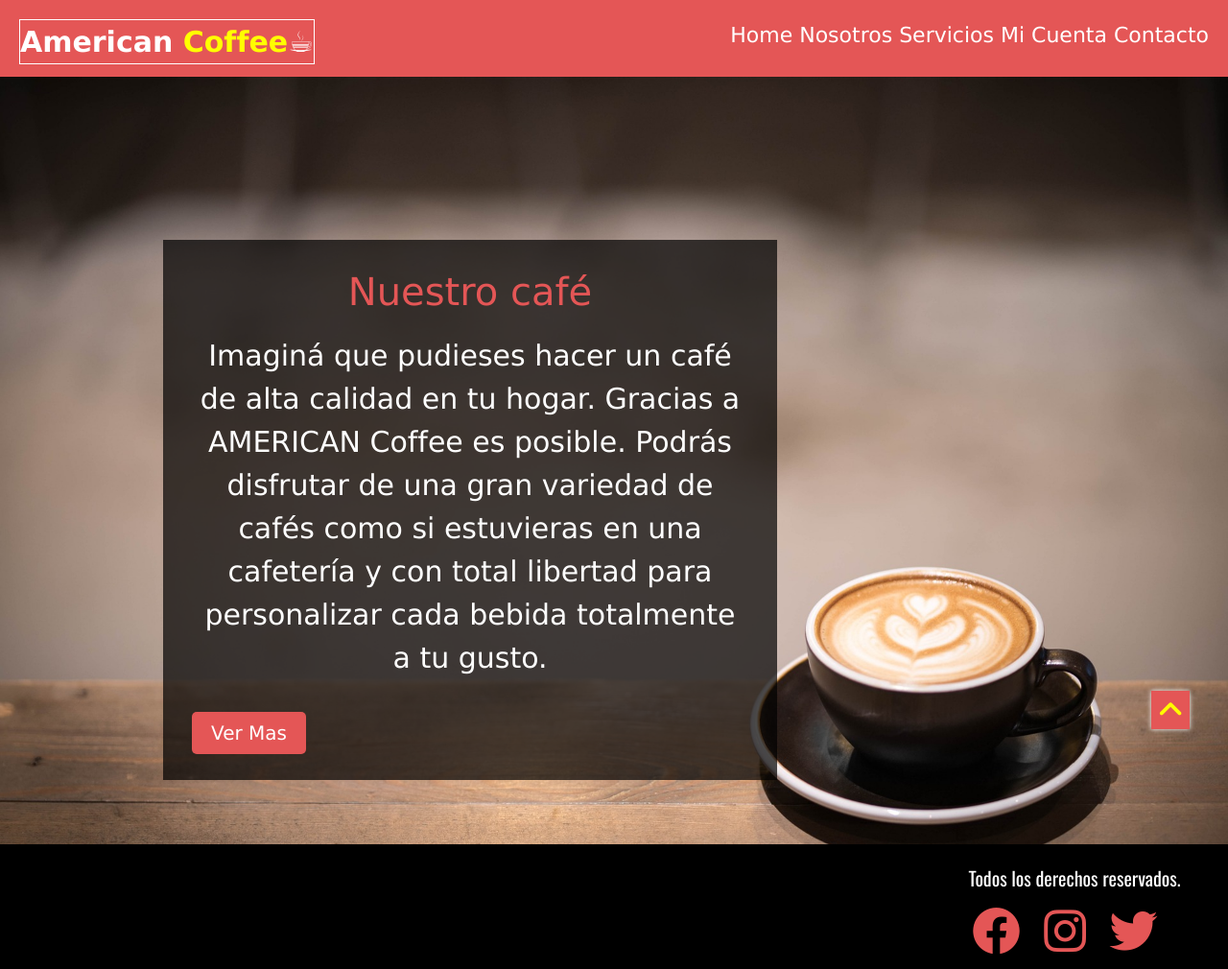
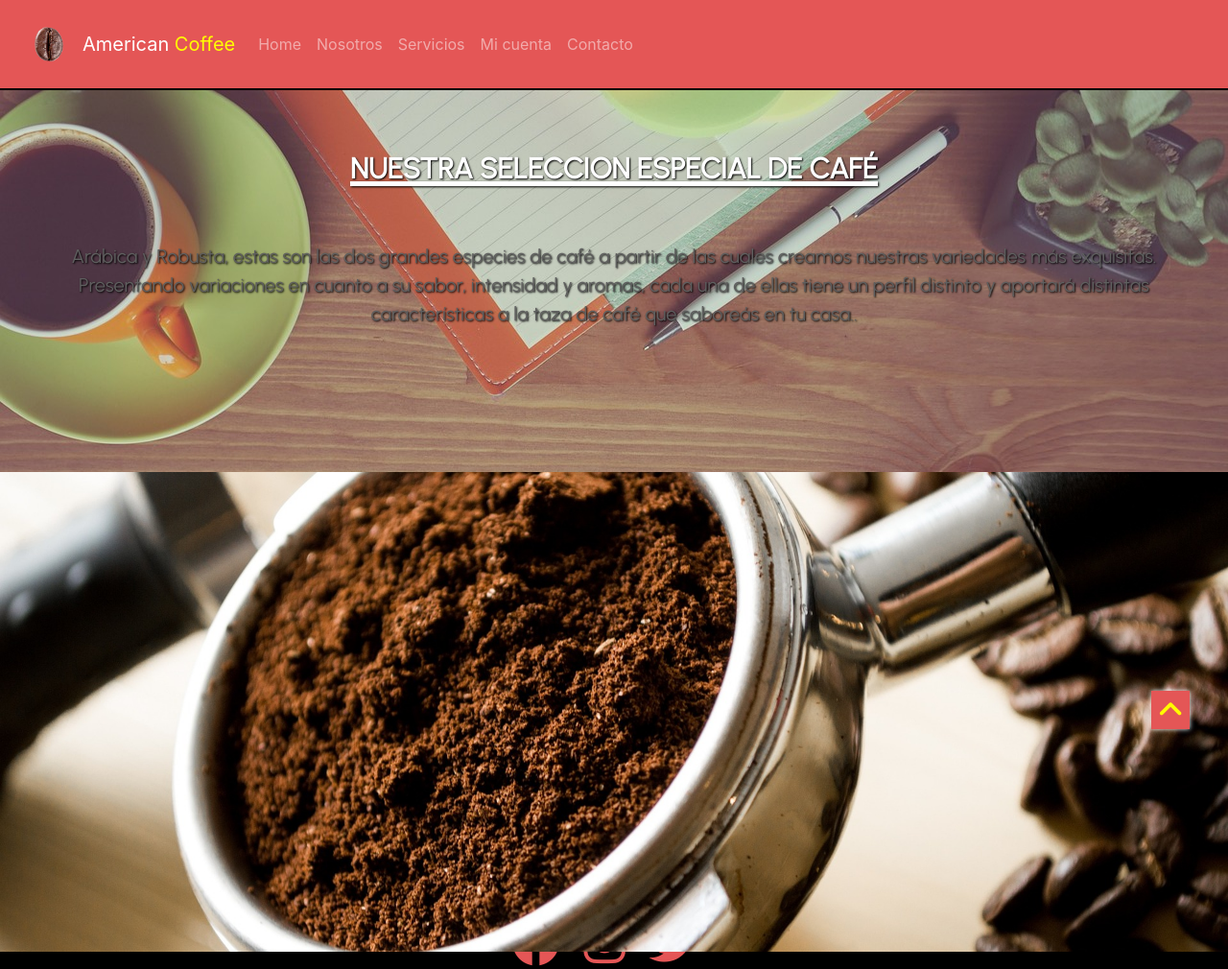
Before and after one commit to JonathanGentile/PF-GENTILE, a plain HTML site: page index.html in a window 1280 px wide. Shown: the top 1010 px of the page at 96% size. Drawn offline with nearby package versions, Linux system fonts and the light colour scheme.

Commit message:
Se agregaron imagenes nuevas al index y una nueva navbar para todas las pages con bootstrap y un nuevo jumbotron

```diff
--- a/css/styles.css
+++ b/css/styles.css
@@ -6,86 +6,82 @@
 html {
     scroll-behavior: smooth;
 }
-header {
-    height: 80px;
-    width: 100%;
-    background-color: rgb(228, 86, 86);
-    font-size: 22px;
-    font-family: Verdana, Geneva, Tahoma, sans-serif;
-    text-transform: capitalize;
-    padding: 20px;
+
+.logo {
+    padding: 5px;
+    margin: 15px;
 }
-.logo{
-    font-size: 30px;
-    text-transform: capitalize;
-    float: left;
-    font-weight: bold;
-    color: white;
-    border: 1px solid;
-}
-.logo span{
+
+span {
     color: yellow;
 }
-.barra{
-    float: right;
-}
-.barra ul li{
-    list-style: none;
-    display: inline-block;
-}
-.barra a{
+
+.navbar {
+    background-color: rgb(228, 86, 86);
     text-decoration: none;
     color: #fff;
 }
-.barra a:hover{
-    color: yellow;
-    text-decoration: underline;
-}
-main{
+
+main {
     height: 100vh;
     width: 100%;
-    background-color: #333;
-    background-image: url(../img/cafe-background.jpg);
+    background-color: #FBAB7E;
+    background-color: #FBAB7E;
+    background-image: linear-gradient(0deg, #FBAB7E 0%, #F7CE68 100%);
+
+
+}
+
+.jumbotron {
+    color: white;
+    text-align: center;
+    height: 400px;
+    background-color: rgb(117, 63, 63);
+    background-image: url(../img/jumbotron.jpg);
+    background-position: center;
+    background-position-y: 13%;
     background-size: cover;
-    background-position: right;
+    margin-bottom: 0;
+    border-top: 2px solid black;
+    border-radius: 0;
 }
-.call{
-    display: inline-block;
+
+.hJumbotron {
+    font-family: 'Urbanist', sans-serif;
+    color: rgb(255, 255, 255);
+    text-decoration: underline 5px;
+    text-transform: uppercase;
+    text-shadow: 1px 1px 2px rgb(0, 0, 0);
+}
+
+.jumbotron p {
+    text-align: center;
+    font-size: 30px;
+    font-family: 'Urbanist', sans-serif;
+    color: rgb(95, 95, 95);
+    text-shadow: 1px 1px 2px rgb(0, 0, 0);
+}
+
+.titulo {
     color: white;
-    width: 50%;
-    float: left;
-    background-color: rgba(0, 0, 0, 0.7);
-    padding: 30px;
-    font-family: Verdana, Geneva, Tahoma, sans-serif;
-    font-size: 30px;
-    margin: 170px;
-    background-size: contain;
+    padding: 20px;
+    text-shadow: 1px 1px 2px rgb(0, 0, 0);
+    background-color: rgb(228, 86, 86);
+    border-bottom: 2px solid black;
 }
-p{
-    text-align: center;
+
+.imagen1 {
+    padding: 250px;
+    background-image: url(../img/cafe-molido.jpg);
+    background-position: center;
+    background-size: cover;
 }
-h1{
-    text-align: center;
-    color: rgb(228, 86, 86);
-    margin-bottom: 20px;
+
+.buttonConocer {
+    background-color: white;
 }
-.call p{
-    margin-bottom: 30px;
-}
-.call a{
-    font-size: 20px;
-    background-color: rgb(228, 86, 86);
-    color: white;
-    text-decoration: none;
-    text-align: center;
-    padding: 10px 20px;
-    border-radius: 5px;
-}
-.call a:hover{
-    background-color: #333;
-    border: 2px solid rgb(228, 86, 86);
-}
-footer{
+
+footer {
     text-align: center;
     font-size: 20px;
     background-color: #000;
@@ -94,28 +90,36 @@ footer{
     font-family: 'Oswald', sans-serif;
 
 }
-footer p{
+
+footer p {
     margin-bottom: 15px;
 }
-footer i{
+
+footer i {
     font-size: 50px;
     letter-spacing: 20px;
     color: rgb(228, 86, 86);
 }
-.subir{
+
+.subir {
     height: 40px;
     width: 40px;
-    background-color:  rgb(228, 86, 86);
+    background-color: rgb(228, 86, 86);
     color: rgb(255, 251, 0);
     position: fixed;
     right: 40px;
     bottom: 40px;
     font-size: 30px;
-    text-align: center ;
+    text-align: center;
     line-height: 40px;
     box-shadow: 0 0 5px #fff;
 }
-#informacion{
+
+.subir:hover {
+    color: white;
+}
+
+#informacion {
     color: rgb(0, 0, 0);
     width: 30%;
     float: left;
@@ -127,6 +131,7 @@ footer i{
     background-size: contain;
     border: double 2px white;
 }
+
 form {
     border-radius: 6px;
     width: 300px;
@@ -136,22 +141,28 @@ form {
     margin: 0 auto;
     background-color: white;
 }
-input, textarea{
+
+input,
+textarea {
     border: 0;
     outline: none;
     width: 280px;
 }
-.field{
+
+.field {
     border: solid 1px #ccc;
     padding: 5px;
 }
-.field:focus{
+
+.field:focus {
     border-color: rgb(228, 86, 86);
 }
-.center-content{
+
+.center-content {
     text-align: center;
 }
-.btn{
+
+.btn {
     border-radius: 6px;
     display: inline-block;
     padding: 15px 10px;
@@ -159,34 +170,35 @@ input, textarea{
     text-shadow: 0 1px 0 rgb(0, 0, 0);
     box-shadow: 0 1px 1px black;
 }
-.btn-green{
+
+.btn-green {
     color: rgb(0, 0, 0);
     background-color: rgb(228, 86, 86);
 }
-.btn-green:hover{
+
+.btn-green:hover {
     background-color: rgb(168, 98, 98);
 }
-.btn-green:active{
+
+.btn-green:active {
     background-color: rgb(100, 76, 76);
 }
-#formulario{
-    font-size: 40px;
+
+#formulario {
+    text-align: center;
+    font-size: 30px;
     color: yellow;
     text-decoration: underline;
     font-family: 'Oswald', sans-serif;
 }
-#inicioSesion{
-    font-size: 60px;
-    color: yellow;
-    text-decoration: underline;
-    font-family: 'Oswald', sans-serif ;
-}
-#nuestrosServicios{
+
+#nuestrosServicios {
     font-family: 'Righteous', cursive;
     color: rgb(172, 167, 167);
     text-decoration: underline;
 }
-.galeria{
+
+.galeria {
     height: auto;
     width: 100%;
     background-color: rgba(134, 85, 30, 0.37);
@@ -196,53 +208,82 @@ input, textarea{
     grid-gap: 20px;
     padding: 20px;
 }
-.item{
-    border: 3px solid black;
-    background-position: cover;
+
+.item {
+    border: 2px solid black;
+    background-size: cover;
     background-position: center;
-}
-.item1{
-    background-image: url(../img/cafe\ au\ lait.webp);
 
 }
-.item2{
+
+.item1 {
+    background-image: url(../img/cafe\ au\ lait.webp);
+}
+
+.item2 {
     background-image: url(../img/cappuccino.webp);
 
 }
-.item3{
+
+.item3 {
     background-image: url(../img/cortado.webp);
 
 }
-.item4{
+
+.item4 {
     background-image: url(../img/espresso.webp);
 
 }
-.item5{
+
+.item5 {
     background-image: url(../img/late\ machiato.webp);
 
 }
-.item6{
+
+.item6 {
     background-image: url(../img/lungo.webp);
 
 }
-.item7{
+
+.item7 {
     background-image: url(../img/carmel.webp);
 
 }
-.item8{
+
+.item8 {
     background-image: url(../img/skinny.png);
 
 }
 
-@media only screen and (min-width: 480px){
-    .galeria{
-        grid-template-columns: 1fr 1fr;
+@media only screen and (min-width: 576px) {
+    .galeria {
+        grid-template-columns: 1fr 1fr 1fr 1fr;
         grid-template-rows: repeat(4, 200px);
+    }
+
+    .titulo {
+        text-transform: capitalize padding: 2px;
+        margin: 0px;
+        text-align: center;
+    }
+
+    .imagen1 {
+
+        margin: 0px;
+    }
+
+    .jumbotron h1 {
+        font-size: 30px;
+        padding-bottom: 50px;
+    }
+
+    .jumbotron p {
+        font-size: 20px;
     }
 }
 
-@media only screen and (min-width: 768px) {
-    .galeria{
+@media only screen and (min-width: 768px) and (max-width: 1023px) {
+    .galeria {
         grid-template-columns: 1fr 1fr 1fr;
 
     }
--- a/index.html
+++ b/index.html
@@ -15,41 +15,73 @@
     <link rel="preconnect" href="https://fonts.gstatic.com" crossorigin>
     <link href="https://fonts.googleapis.com/css2?family=Courgette&family=Oswald&family=Righteous&display=swap"
         rel="stylesheet">
-    <style>
-        @import url('https://fonts.googleapis.com/css2?family=Courgette&family=Oswald&family=Righteous&display=swap');
-    </style>
+    <link rel="preconnect" href="https://fonts.googleapis.com">
+    <link rel="preconnect" href="https://fonts.gstatic.com" crossorigin>
+    <link href="https://fonts.googleapis.com/css2?family=Urbanist&display=swap" rel="stylesheet">
     <title>AMERICAN - Coffee</title>
 </head>
 
 <body>
     <header>
-        <div class="logo">American <span>Coffee</span>☕</div>
-        <nav class="barra">
-            <ul>
-                <li><a href="./index.html">Home</a></li>
-                <li><a href="./pages/nosotros.html">Nosotros</a></li>
-                <li><a href="./pages/servicios.html">Servicios</a></li>
-                <li><a href="./pages/iniciar-sesion.html">Mi cuenta</a></li>
-                <li><a href="./pages/contacto.html">Contacto</a></li>
-            </ul>
+
+        <nav class="navbar navbar-expand-md navbar-dark">
+            <!-- Logo/Nombre -->
+            <img src="./img/grano_cafe.webp" class="logo" alt="Logo" style="width:40px;">
+            <a class="navbar-brand" href="#">American <span>Coffee</span></a>
+
+            <!-- Menu hamburguesa -->
+            <button class="navbar-toggler" type="button" data-toggle="collapse" data-target="#collapsibleNavbar">
+                <span class="navbar-toggler-icon"></span>
+            </button>
+
+            <!-- NavBar links -->
+            <div class="collapse navbar-collapse" id="collapsibleNavbar">
+                <ul class="navbar-nav">
+                    <li class="nav-item">
+                        <a class="nav-link" href="./index.html">Home</a>
+                    </li>
+                    <li class="nav-item">
+                        <a class="nav-link" href="./pages/nosotros.html">Nosotros</a>
+                    </li>
+                    <li class="nav-item">
+                        <a class="nav-link" href="./pages/servicios.html">Servicios</a>
+                    </li>
+                    <li class="nav-item">
+                        <a class="nav-link" href="./pages/iniciar-sesion.html">Mi cuenta</a>
+                    </li>
+                    <li class="nav-item">
+                        <a class="nav-link" href="./pages/contacto.html">Contacto</a>
+                    </li>
+                </ul>
+            </div>
         </nav>
     </header>
     <main>
-        <div class="call">
-            <h1>Nuestro café</h1>
-            <p>Imaginá que pudieses hacer un café de alta calidad en tu hogar. Gracias a AMERICAN Coffee es posible.
-                Podrás disfrutar de una gran variedad de cafés como si estuvieras en una cafetería y con total libertad
-                para personalizar cada bebida totalmente a tu gusto.</p>
-            <a href="./pages/servicios.html">Ver Mas</a>
+        <!--Jumbotron inicia-->
+        <div class="jumbotron">
+            <h1 class="hJumbotron"><strong>Nuestra seleccion especial de café</strong></h1>
+            <p>Arábica y Robusta, estas son las dos grandes especies de café a partir de las cuales creamos nuestras
+                variedades más exquisitas. Presentando variaciones en cuanto a su sabor, intensidad y aromas, cada una
+                de ellas tiene un perfil distinto y aportará distintas características a la taza de café que saboreás en
+                tu casa..</p>
         </div>
+        <!--Jumbotron finaliza-->
+        </div>
+        <section class="container-fluid">
+            <div class="row">
+                <aside class="imagen1 col-sm-12"></aside>
+            </div>
+        </section>
     </main>
     <footer>
+        <!--Inicio de los derechos reservados-->
         <p>Todos los derechos reservados.</p>
         <div class="redes">
             <a href="https://www.facebook.com/"> <i class="fa-brands fa-facebook"></i></a>
             <a href="https://www.instagram.com/"> <i class="fa-brands fa-instagram"></i></a>
             <a href="https://twitter.com/?lang=es"> <i class="fa-brands fa-twitter"></i></a>
         </div>
+        <!--Aca finaliza los derechos reservados-->
     </footer>
     <a href="#" class="subir">
         <i class="fa-solid fa-angle-up"></i>
```
Also changed, not shown: pages/contacto.html (+31 -9 lines), pages/iniciar-sesion.html (+30 -9 lines), pages/nosotros.html (+31 -9 lines), pages/servicios.html (+31 -9 lines), img/cafe-molido.jpg (added), img/grano_cafe.webp (added), img/jumbotron.jpg (added).
